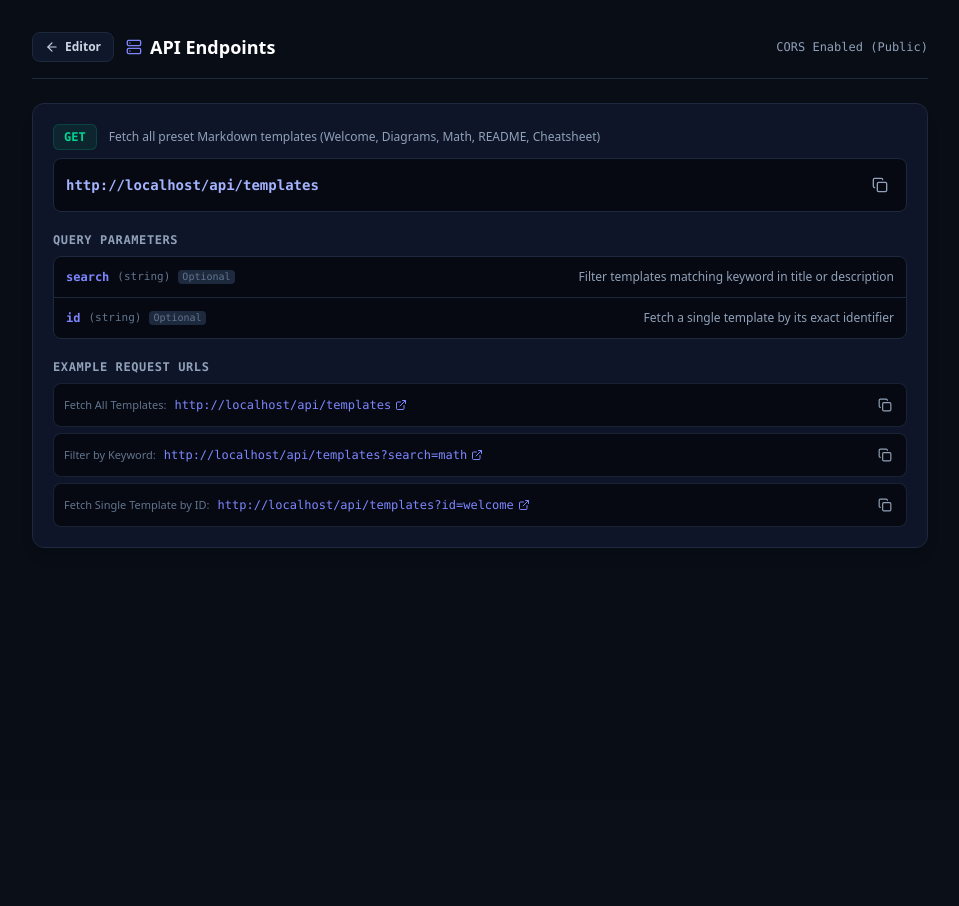
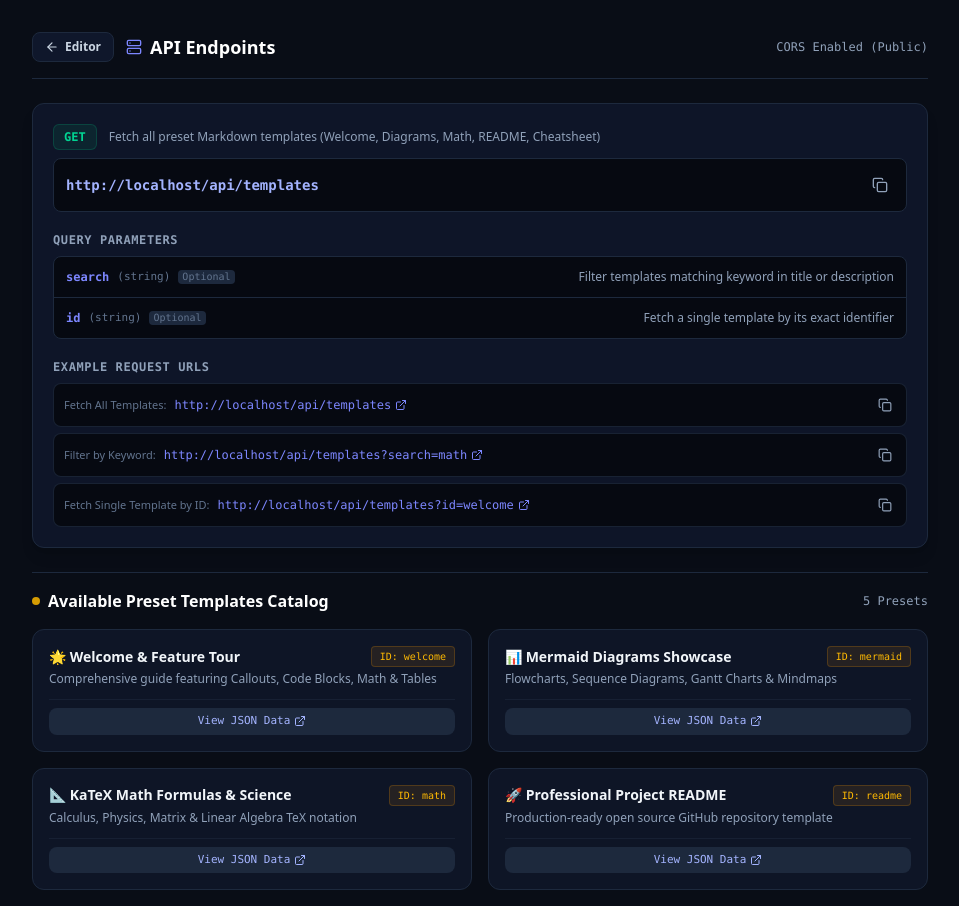
Before and after one commit to LOCAL2/markdown-preview, a Next.js app: page /api-docs in a window 1280 px wide. Shown: the top 906 px of the page, without its empty margins (160-1119 px from the left). Before the commit the page ends 800 px from the top, so only its background shows below. Built offline with nearby package versions, Linux system fonts and the light colour scheme.

Commit message:
refactor(ui): remove Templates dropdown from editor header and move catalog to API docs

```diff
--- a/app/api-docs/page.tsx
+++ b/app/api-docs/page.tsx
@@ -143,6 +143,50 @@ export default function ApiDocsPage() {
             </div>
           ))}
         </div>
+
+        {/* Preset Templates Catalog Section */}
+        <div className="space-y-4 pt-4 border-t border-slate-800">
+          <div className="flex items-center justify-between">
+            <h2 className="text-base font-bold text-white flex items-center gap-2">
+              <span className="w-2 h-2 rounded-full bg-amber-400 animate-pulse" />
+              Available Preset Templates Catalog
+            </h2>
+            <span className="text-xs font-mono text-slate-400">5 Presets</span>
+          </div>
+
+          <div className="grid grid-cols-1 md:grid-cols-2 gap-4">
+            {[
+              { id: "welcome", name: "🌟 Welcome & Feature Tour", desc: "Comprehensive guide featuring Callouts, Code Blocks, Math & Tables" },
+              { id: "mermaid", name: "📊 Mermaid Diagrams Showcase", desc: "Flowcharts, Sequence Diagrams, Gantt Charts & Mindmaps" },
+              { id: "math", name: "📐 KaTeX Math Formulas & Science", desc: "Calculus, Physics, Matrix & Linear Algebra TeX notation" },
+              { id: "readme", name: "🚀 Professional Project README", desc: "Production-ready open source GitHub repository template" },
+              { id: "cheatsheet", name: "📝 Complete Markdown Cheatsheet", desc: "Quick reference guide for all standard Markdown syntax" },
+            ].map((tmpl) => (
+              <div key={tmpl.id} className="p-4 bg-slate-900/80 border border-slate-800 rounded-xl space-y-3 flex flex-col justify-between">
+                <div>
+                  <div className="flex items-center justify-between gap-2 mb-1">
+                    <h3 className="text-sm font-bold text-slate-100">{tmpl.name}</h3>
+                    <span className="text-[10px] font-mono px-2 py-0.5 rounded bg-amber-500/10 text-amber-400 border border-amber-500/20">
+                      ID: {tmpl.id}
+                    </span>
+                  </div>
+                  <p className="text-xs text-slate-400">{tmpl.desc}</p>
+                </div>
+                <div className="flex items-center gap-2 pt-2 border-t border-slate-800/60 font-mono text-xs">
+                  <a
+                    href={`${origin}/api/templates?id=${tmpl.id}`}
+                    target="_blank"
+                    rel="noreferrer"
+                    className="flex-1 py-1.5 px-3 rounded-lg bg-slate-800 hover:bg-slate-700 text-indigo-300 hover:text-white text-center transition-colors flex items-center justify-center gap-1 text-[11px]"
+                  >
+                    <span>View JSON Data</span>
+                    <ExternalLink className="w-3 h-3" />
+                  </a>
+                </div>
+              </div>
+            ))}
+          </div>
+        </div>
       </div>
     </div>
   );
--- a/app/page.tsx
+++ b/app/page.tsx
@@ -782,55 +782,7 @@ ${previewRef.current.innerHTML}
             <span className="hidden sm:inline">API Docs</span>
           </Link>
 
-          {/* Templates Dropdown */}
-          <div className="relative" ref={dropdownRef}>
-            <button
-              onClick={() => setShowTemplatesDropdown(!showTemplatesDropdown)}
-              className={`flex items-center gap-1.5 px-3 py-1.5 text-xs font-semibold rounded-lg transition-all border ${
-                isDark
-                  ? "bg-slate-800/80 border-slate-700/60 text-slate-200 hover:bg-slate-700"
-                  : "bg-slate-100 border-slate-200 text-slate-800 hover:bg-slate-200"
-              }`}
-            >
-              <Zap className="w-3.5 h-3.5 text-amber-400 fill-amber-400" />
-              <span className="hidden sm:inline">Templates</span>
-              <ChevronDown className="w-3.5 h-3.5 opacity-70" />
-            </button>
 
-            {showTemplatesDropdown && (
-              <div
-                className={`absolute right-0 top-full mt-1.5 w-64 max-h-72 overflow-y-auto rounded-xl border shadow-2xl py-1.5 z-50 animate-in fade-in duration-100 ${
-                  isDark
-                    ? "bg-[#0f172a] border-slate-700 text-slate-100 shadow-black/80"
-                    : "bg-white border-slate-200 text-slate-900 shadow-slate-400/50"
-                }`}
-              >
-                <div className="sticky top-0 px-3.5 py-1.5 text-[10px] font-mono uppercase tracking-wider text-slate-400 border-b border-slate-700/50 backdrop-blur-md bg-inherit z-10">
-                  Select Preset Template
-                </div>
-                <div className="py-0.5">
-                  {SAMPLE_TEMPLATES.map((tmpl) => (
-                    <button
-                      key={tmpl.id}
-                      onClick={() => {
-                        setMarkdown(tmpl.content);
-                        setShowTemplatesDropdown(false);
-                        showToast(`Loaded "${tmpl.name}" template`);
-                      }}
-                      className={`w-full text-left px-3.5 py-2 text-xs transition-colors flex flex-col gap-0.5 ${
-                        isDark
-                          ? "hover:bg-slate-800/80 text-slate-200 hover:text-cyan-400"
-                          : "hover:bg-slate-100 text-slate-800 hover:text-cyan-600"
-                      }`}
-                    >
-                      <span className="font-bold">{tmpl.name}</span>
-                      <span className="text-[11px] text-slate-400 truncate">{tmpl.description}</span>
-                    </button>
-                  ))}
-                </div>
-              </div>
-            )}
-          </div>
 
           {/* Copy Actions */}
           <button
```
